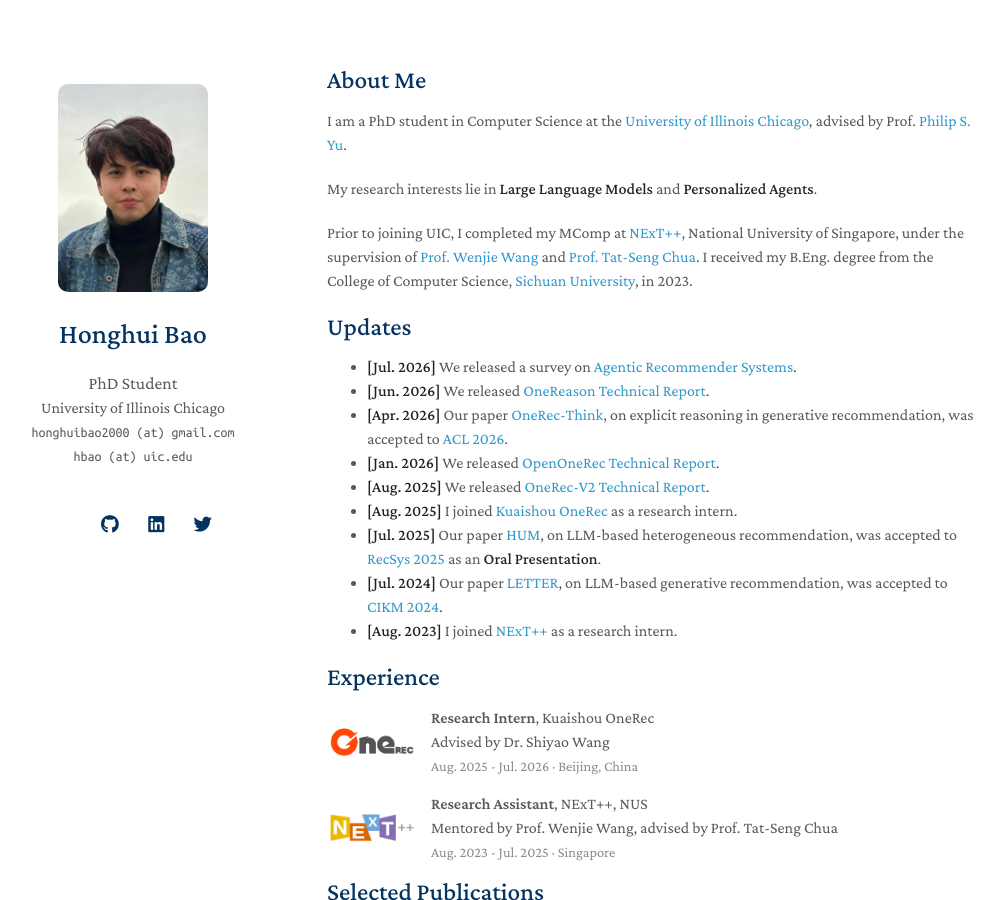
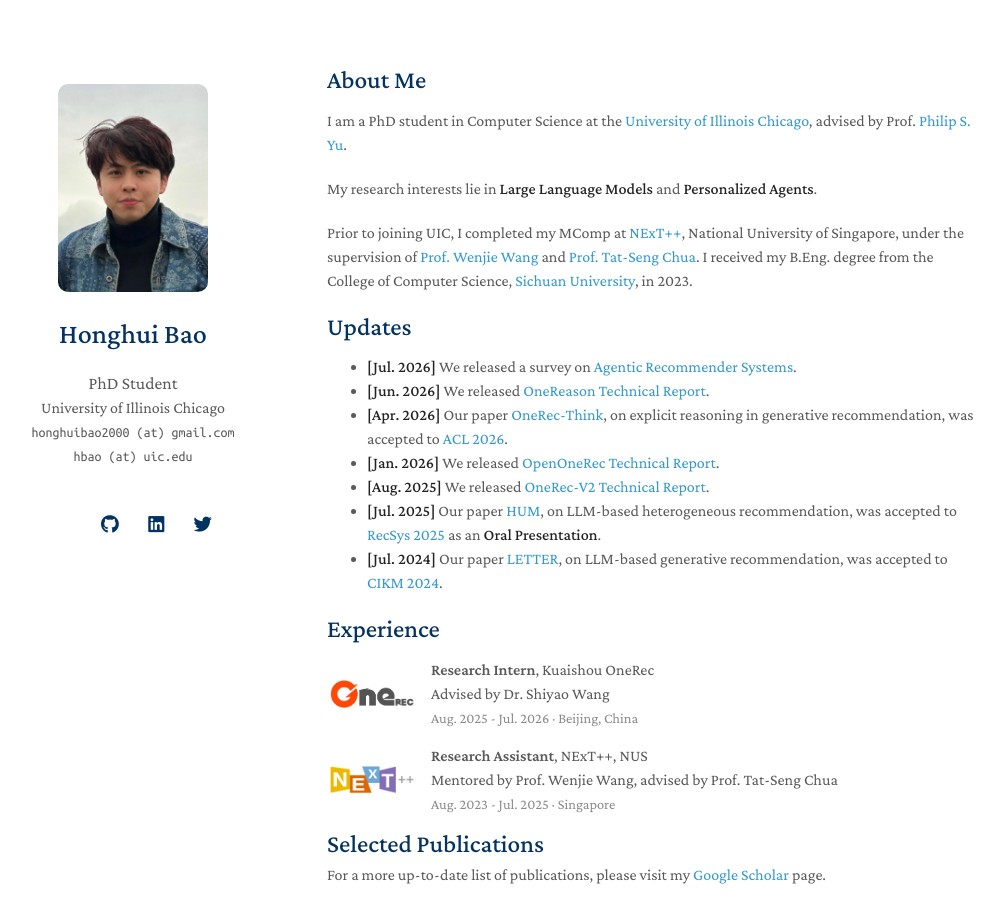
Before and after one commit to HonghuiBao2000/HonghuiBao2000.github.io, a Jekyll site: the page built from index.md, in a window 1280 px wide and 900 px high. Shown: the whole window, without its empty margins (143-1147 px from the left). Built offline with Jekyll 4.4.1, drawn with Linux system fonts in a browser that asks for light colours; nearby versions of some CDN libraries; a style sheet for code colours, icons or effects is not loaded; our own code applies the rules of GitHub Pages for plain Markdown files.

Commit message:
Drop internship entries from Updates now covered by Experience
Co-Authored-By: Claude Opus 5 (1M context) <noreply@anthropic.com>

```diff
--- a/index.md
+++ b/index.md
@@ -17,10 +17,8 @@ Prior to joining UIC, I completed my MComp at [NExT++](https://www.nextcenter.or
 - **[Apr. 2026]** Our paper [OneRec-Think](https://arxiv.org/abs/2510.11639), on explicit reasoning in generative recommendation, was accepted to [ACL 2026](https://2026.aclweb.org/).
 - **[Jan. 2026]** We released [OpenOneRec Technical Report](https://arxiv.org/abs/2512.24762).
 - **[Aug. 2025]** We released [OneRec-V2 Technical Report](https://arxiv.org/abs/2508.20900).
-- **[Aug. 2025]** I joined [Kuaishou OneRec](https://www.nextcenter.org/) as a research intern.
 - **[Jul. 2025]** Our paper [HUM](https://arxiv.org/abs/2507.04626), on LLM-based heterogeneous recommendation, was accepted to [RecSys 2025](https://recsys.acm.org/recsys25/) as an **Oral Presentation**.
 - **[Jul. 2024]** Our paper [LETTER](https://arxiv.org/abs/2405.07314), on LLM-based generative recommendation, was accepted to [CIKM 2024](https://cikm2024.org/).
-- **[Aug. 2023]** I joined [NExT++](https://www.nextcenter.org/) as a research intern.
 
 ## Experience
 
```
